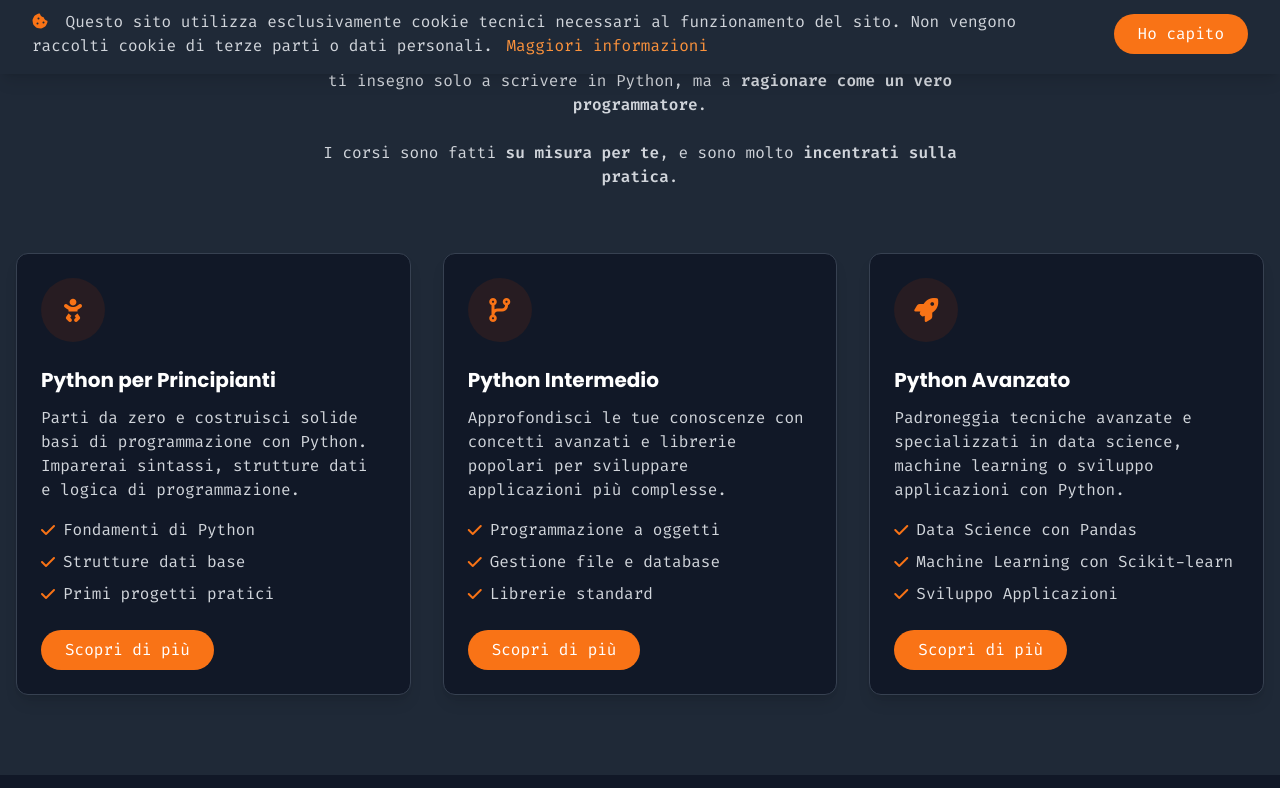
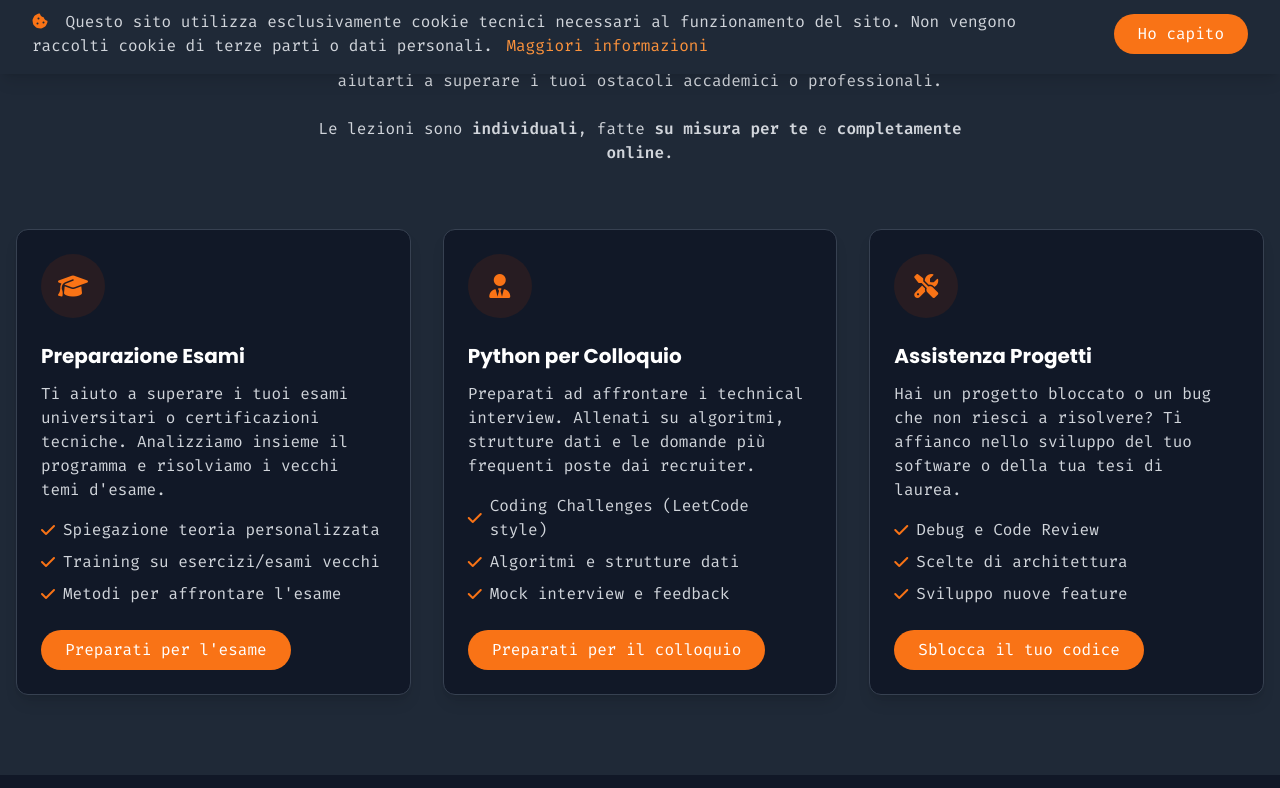
Before and after one commit to dabihdev/dabihdev.github.io, a plain HTML site: page index.html in a window 1280 px wide. Shown: the part 726-1514 px from the top of the page. Drawn offline with nearby package versions, Linux system fonts and the light colour scheme.

Commit message:
Fix: Edit Courses section

```diff
--- a/index.html
+++ b/index.html
@@ -223,53 +223,53 @@
     <section id="corsi" class="py-16 md:py-20 bg-gray-800">
         <div class="container mx-auto px-4">
             <div class="text-center mb-12 md:mb-16">
-                <h2 class="text-2xl md:text-3xl lg:text-4xl font-bold text-white mb-4 section-title">Corsi di Python</h2>
+                <h2 class="text-2xl md:text-3xl lg:text-4xl font-bold text-white mb-4 section-title">I Miei Percorsi</h2>
                 <div class="section-divider"></div>
-                <p class="text-gray-300 mt-6 max-w-2xl mx-auto text-sm md:text-base">Essere un programmatore non significa saper scrivere codice, ma saper <b>risolvere problem</b>i ed <b>essere creativi</b>. Per questo nei miei corsi non ti insegno solo a scrivere in Python, ma a <b>ragionare come un vero programmatore</b>.</p>
-                <p class="text-gray-300 mt-6 max-w-2xl mx-auto text-sm md:text-base">I corsi sono fatti <b>su misura per te</b>, e sono molto <b>incentrati sulla pratica</b>.</p>
+                <p class="text-gray-300 mt-6 max-w-2xl mx-auto text-sm md:text-base">Essere un programmatore non significa saper scrivere codice, ma saper <b>risolvere problemi</b> ed <b>essere creativi</b>. Offro percorsi mirati per aiutarti a superare i tuoi ostacoli accademici o professionali.</p>
+                <p class="text-gray-300 mt-6 max-w-2xl mx-auto text-sm md:text-base">Le lezioni sono <b>individuali</b>, fatte <b>su misura per te</b> e <b>completamente online</b>.</p>
             </div>
 
             <div class="grid grid-cols-1 md:grid-cols-2 lg:grid-cols-3 gap-6 md:gap-8">
                 <div class="bg-gray-900 rounded-xl shadow-lg p-5 md:p-6 transition duration-300 card-hover border border-gray-700">
                     <div class="bg-orange-900 bg-opacity-20 rounded-full w-14 h-14 md:w-16 md:h-16 flex items-center justify-center mb-5 md:mb-6">
-                        <i class="fas fa-baby text-orange-500 text-xl md:text-2xl"></i>
+                        <i class="fas fa-graduation-cap text-orange-500 text-xl md:text-2xl"></i>
                     </div>
-                    <h3 class="text-lg md:text-xl font-bold text-white mb-3">Python per Principianti</h3>
-                    <p class="text-gray-300 mb-4 text-sm md:text-base">Parti da zero e costruisci solide basi di programmazione con Python. Imparerai sintassi, strutture dati e logica di programmazione.</p>
+                    <h3 class="text-lg md:text-xl font-bold text-white mb-3">Preparazione Esami</h3>
+                    <p class="text-gray-300 mb-4 text-sm md:text-base">Ti aiuto a superare i tuoi esami universitari o certificazioni tecniche. Analizziamo insieme il programma e risolviamo i vecchi temi d'esame.</p>
                     <ul class="text-gray-300 mb-6 text-sm md:text-base">
-                        <li class="flex items-center mb-2"><i class="fas fa-check text-orange-500 mr-2"></i> Fondamenti di Python</li>
-                        <li class="flex items-center mb-2"><i class="fas fa-check text-orange-500 mr-2"></i> Strutture dati base</li>
-                        <li class="flex items-center"><i class="fas fa-check text-orange-500 mr-2"></i> Primi progetti pratici</li>
+                        <li class="flex items-center mb-2"><i class="fas fa-check text-orange-500 mr-2"></i> Spiegazione teoria personalizzata</li>
+                        <li class="flex items-center mb-2"><i class="fas fa-check text-orange-500 mr-2"></i> Training su esercizi/esami vecchi</li>
+                        <li class="flex items-center"><i class="fas fa-check text-orange-500 mr-2"></i> Metodi per affrontare l'esame</li>
                     </ul>
-                    <a href="#contatti" class="bg-orange-500 text-white py-2 px-5 md:px-6 rounded-full hover:bg-orange-600 transition inline-block text-sm md:text-base">Scopri di più</a>
+                    <a href="#contatti" class="bg-orange-500 text-white py-2 px-5 md:px-6 rounded-full hover:bg-orange-600 transition inline-block text-sm md:text-base">Preparati per l'esame</a>
                 </div>
 
                 <div class="bg-gray-900 rounded-xl shadow-lg p-5 md:p-6 transition duration-300 card-hover border border-gray-700">
                     <div class="bg-orange-900 bg-opacity-20 rounded-full w-14 h-14 md:w-16 md:h-16 flex items-center justify-center mb-5 md:mb-6">
-                        <i class="fas fa-code-branch text-orange-500 text-xl md:text-2xl"></i>
+                        <i class="fas fa-user-tie text-orange-500 text-xl md:text-2xl"></i>
                     </div>
-                    <h3 class="text-lg md:text-xl font-bold text-white mb-3">Python Intermedio</h3>
-                    <p class="text-gray-300 mb-4 text-sm md:text-base">Approfondisci le tue conoscenze con concetti avanzati e librerie popolari per sviluppare applicazioni più complesse.</p>
+                    <h3 class="text-lg md:text-xl font-bold text-white mb-3">Python per Colloquio</h3>
+                    <p class="text-gray-300 mb-4 text-sm md:text-base">Preparati ad affrontare i technical interview. Allenati su algoritmi, strutture dati e le domande più frequenti poste dai recruiter.</p>
                     <ul class="text-gray-300 mb-6 text-sm md:text-base">
-                        <li class="flex items-center mb-2"><i class="fas fa-check text-orange-500 mr-2"></i> Programmazione a oggetti</li>
-                        <li class="flex items-center mb-2"><i class="fas fa-check text-orange-500 mr-2"></i> Gestione file e database</li>
-                        <li class="flex items-center"><i class="fas fa-check text-orange-500 mr-2"></i> Librerie standard</li>
+                        <li class="flex items-center mb-2"><i class="fas fa-check text-orange-500 mr-2"></i> Coding Challenges (LeetCode style)</li>
+                        <li class="flex items-center mb-2"><i class="fas fa-check text-orange-500 mr-2"></i> Algoritmi e strutture dati</li>
+                        <li class="flex items-center"><i class="fas fa-check text-orange-500 mr-2"></i> Mock interview e feedback</li>
                     </ul>
-                    <a href="#contatti" class="bg-orange-500 text-white py-2 px-5 md:px-6 rounded-full hover:bg-orange-600 transition inline-block text-sm md:text-base">Scopri di più</a>
+                    <a href="#contatti" class="bg-orange-500 text-white py-2 px-5 md:px-6 rounded-full hover:bg-orange-600 transition inline-block text-sm md:text-base">Preparati per il colloquio</a>
                 </div>
 
                 <div class="bg-gray-900 rounded-xl shadow-lg p-5 md:p-6 transition duration-300 card-hover border border-gray-700">
                     <div class="bg-orange-900 bg-opacity-20 rounded-full w-14 h-14 md:w-16 md:h-16 flex items-center justify-center mb-5 md:mb-6">
-                        <i class="fas fa-rocket text-orange-500 text-xl md:text-2xl"></i>
+                        <i class="fas fa-tools text-orange-500 text-xl md:text-2xl"></i>
                     </div>
-                    <h3 class="text-lg md:text-xl font-bold text-white mb-3">Python Avanzato</h3>
-                    <p class="text-gray-300 mb-4 text-sm md:text-base">Padroneggia tecniche avanzate e specializzati in data science, machine learning o sviluppo applicazioni con Python.</p>
+                    <h3 class="text-lg md:text-xl font-bold text-white mb-3">Assistenza Progetti</h3>
+                    <p class="text-gray-300 mb-4 text-sm md:text-base">Hai un progetto bloccato o un bug che non riesci a risolvere? Ti affianco nello sviluppo del tuo software o della tua tesi di laurea.</p>
                     <ul class="text-gray-300 mb-6 text-sm md:text-base">
-                        <li class="flex items-center mb-2"><i class="fas fa-check text-orange-500 mr-2"></i> Data Science con Pandas </li>
-                        <li class="flex items-center mb-2"><i class="fas fa-check text-orange-500 mr-2"></i> Machine Learning con Scikit-learn </li>
-                        <li class="flex items-center"><i class="fas fa-check text-orange-500 mr-2"></i> Sviluppo Applicazioni </li>
+                        <li class="flex items-center mb-2"><i class="fas fa-check text-orange-500 mr-2"></i> Debug e Code Review</li>
+                        <li class="flex items-center mb-2"><i class="fas fa-check text-orange-500 mr-2"></i> Scelte di architettura</li>
+                        <li class="flex items-center"><i class="fas fa-check text-orange-500 mr-2"></i> Sviluppo nuove feature</li>
                     </ul>
-                    <a href="#contatti" class="bg-orange-500 text-white py-2 px-5 md:px-6 rounded-full hover:bg-orange-600 transition inline-block text-sm md:text-base">Scopri di più</a>
+                    <a href="#contatti" class="bg-orange-500 text-white py-2 px-5 md:px-6 rounded-full hover:bg-orange-600 transition inline-block text-sm md:text-base">Sblocca il tuo codice</a>
                 </div>
             </div>
         </div>
```
Also changed, not shown: 1 other file.
